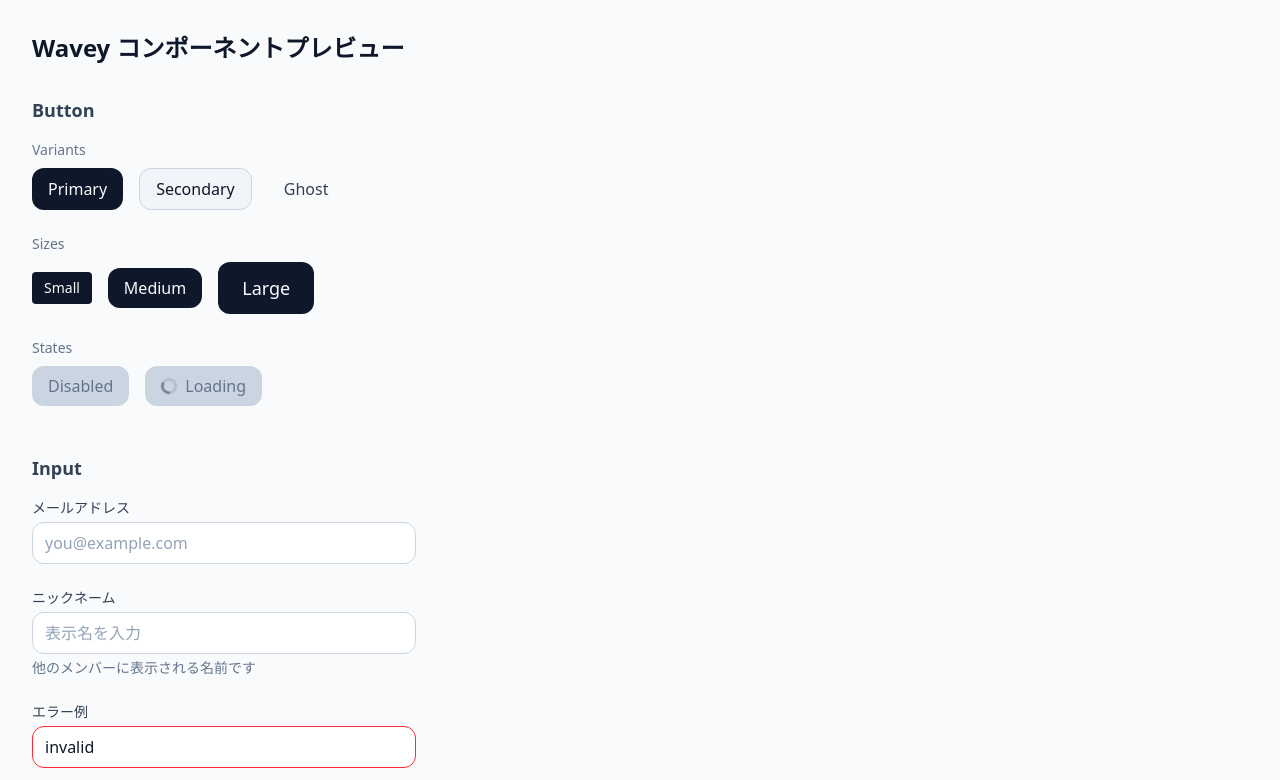
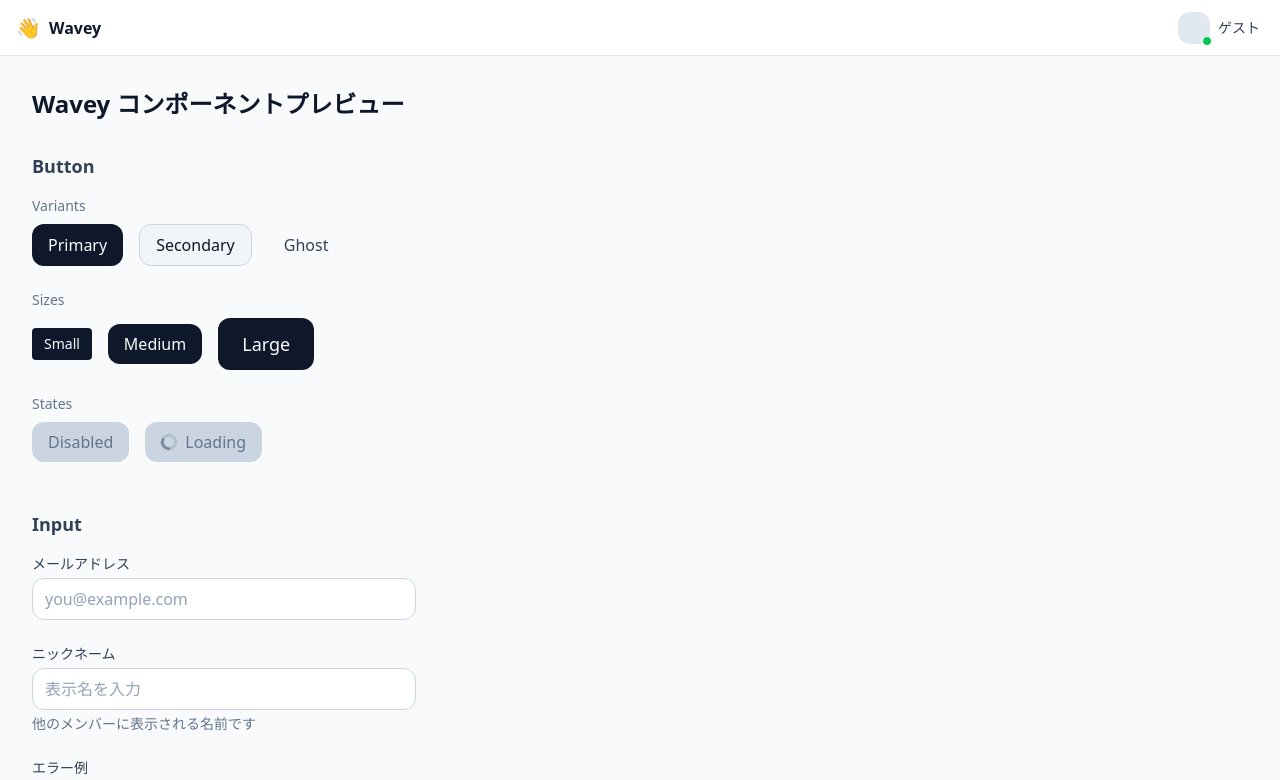
Before and after one commit to MidoriTakahashi77/wavey, a Next.js app: page / in a window 1280 px wide. Shown: the top 780 px of the page. Built offline with nearby package versions, Linux system fonts and the light colour scheme.

Commit message:
✨ feat(layout): add Header and UserMenu components

```diff
--- a/src/app/layout.tsx
+++ b/src/app/layout.tsx
@@ -2,6 +2,7 @@ import type { Metadata } from "next";
 import { Inter, Noto_Sans_JP } from "next/font/google";
 import "./globals.css";
 import { ToastProvider } from "@/components/ui";
+import { Header } from "@/components/layout";
 
 const inter = Inter({
   variable: "--font-inter",
@@ -28,9 +29,12 @@ export default function RootLayout({
   return (
     <html lang="ja">
       <body
-        className={`${inter.variable} ${notoSansJP.variable} antialiased`}
+        className={`${inter.variable} ${notoSansJP.variable} antialiased min-h-screen bg-gray-50`}
       >
-        <ToastProvider>{children}</ToastProvider>
+        <ToastProvider>
+          <Header />
+          <main>{children}</main>
+        </ToastProvider>
       </body>
     </html>
   );
--- /dev/null
+++ b/src/components/layout/Header.tsx
@@ -0,0 +1,15 @@
+"use client";
+
+import { UserMenu } from "./UserMenu";
+
+export function Header() {
+  return (
+    <header className="h-14 border-b border-gray-200 bg-white px-4 flex items-center justify-between">
+      <div className="flex items-center gap-2">
+        <span className="text-xl">👋</span>
+        <span className="font-bold text-gray-900">Wavey</span>
+      </div>
+      <UserMenu />
+    </header>
+  );
+}
--- /dev/null
+++ b/src/components/layout/UserMenu.tsx
@@ -0,0 +1,44 @@
+"use client";
+
+import { Menu } from "@base-ui/react/menu";
+import { Avatar } from "@/components/ui";
+import { HiOutlineUser, HiOutlineCog, HiOutlineLogout } from "react-icons/hi";
+
+export function UserMenu() {
+  return (
+    <Menu.Root>
+      <Menu.Trigger className="flex items-center gap-2 p-1 rounded-md hover:bg-gray-100 transition-colors cursor-pointer">
+        <Avatar size="sm" status="online" />
+        <span className="text-sm text-gray-700 hidden sm:inline">ゲスト</span>
+      </Menu.Trigger>
+      <Menu.Portal>
+        <Menu.Positioner sideOffset={8}>
+          <Menu.Popup className="bg-white border border-gray-200 rounded-md shadow-lg py-1 min-w-40 z-50">
+            <Menu.Item
+              className="flex items-center gap-2 px-3 py-2 text-sm text-gray-700 hover:bg-gray-100 cursor-pointer"
+              onClick={() => console.log("Profile clicked")}
+            >
+              <HiOutlineUser className="w-4 h-4" />
+              プロフィール
+            </Menu.Item>
+            <Menu.Item
+              className="flex items-center gap-2 px-3 py-2 text-sm text-gray-700 hover:bg-gray-100 cursor-pointer"
+              onClick={() => console.log("Settings clicked")}
+            >
+              <HiOutlineCog className="w-4 h-4" />
+              設定
+            </Menu.Item>
+            <Menu.Separator className="my-1 border-t border-gray-200" />
+            <Menu.Item
+              className="flex items-center gap-2 px-3 py-2 text-sm text-red-600 hover:bg-red-50 cursor-pointer"
+              onClick={() => console.log("Logout clicked")}
+            >
+              <HiOutlineLogout className="w-4 h-4" />
+              ログアウト
+            </Menu.Item>
+          </Menu.Popup>
+        </Menu.Positioner>
+      </Menu.Portal>
+    </Menu.Root>
+  );
+}
--- /dev/null
+++ b/src/components/layout/index.ts
@@ -0,0 +1,2 @@
+export { Header } from "./Header";
+export { UserMenu } from "./UserMenu";
--- a/src/components/ui/Toast.tsx
+++ b/src/components/ui/Toast.tsx
@@ -35,7 +35,7 @@ function ToastItem({ toast }: { toast: ToastData }) {
       toast={toast}
       className={`${bg} border rounded-md p-4 shadow-lg flex items-start gap-3`}
     >
-      <Icon className={`w-5 h-5 ${iconColors[toastType]} flex-shrink-0 mt-0.5`} />
+      <Icon className={`w-5 h-5 ${iconColors[toastType]} shrink-0 mt-0.5`} />
       <div className="flex-1 min-w-0">
         <BaseToast.Title className="text-sm font-medium text-gray-900">
           {toast.title}
@@ -46,7 +46,7 @@ function ToastItem({ toast }: { toast: ToastData }) {
           </BaseToast.Description>
         )}
       </div>
-      <BaseToast.Close className="p-1 rounded hover:bg-black/5 text-gray-400 hover:text-gray-600 transition-colors flex-shrink-0">
+      <BaseToast.Close className="p-1 rounded hover:bg-black/5 text-gray-400 hover:text-gray-600 transition-colors shrink-0">
         <HiX size={16} />
       </BaseToast.Close>
     </BaseToast.Root>
@@ -107,7 +107,7 @@ export function Toast({
 
   return (
     <div className={`${bg} border rounded-md p-4 shadow-lg flex items-start gap-3`}>
-      <Icon className={`w-5 h-5 ${iconColors[type]} flex-shrink-0 mt-0.5`} />
+      <Icon className={`w-5 h-5 ${iconColors[type]} shrink-0 mt-0.5`} />
       <div className="flex-1 min-w-0">
         <div className="text-sm font-medium text-gray-900">{title}</div>
         {description && (
```
